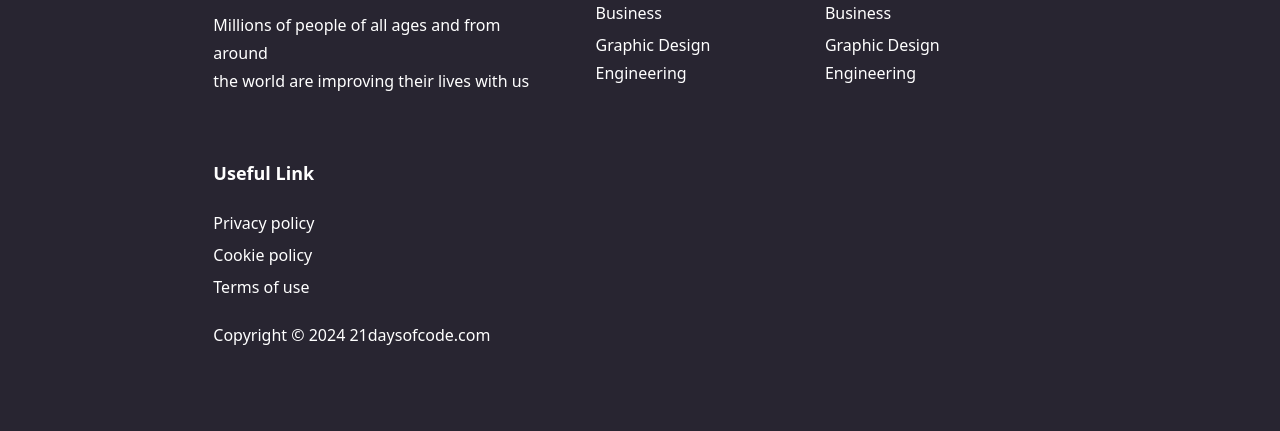
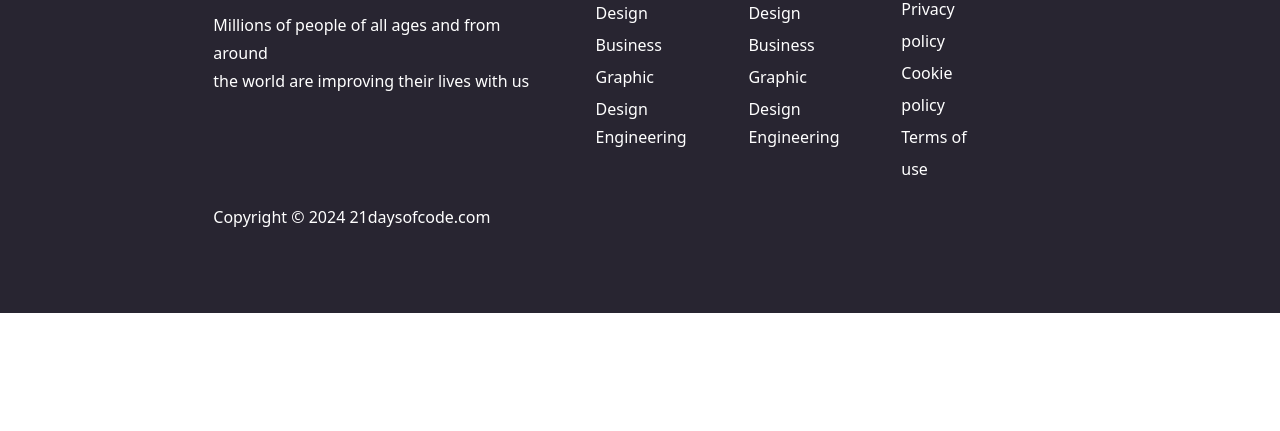
Before and after one commit to tahfeezmizan/tubebd, a plain HTML site: page course.html in a window 1280 px wide. Shown: the part 2056-2487 px from the top of the page. After the commit the page ends 2369 px from the top, so only its background shows below. Drawn offline with nearby package versions, Linux system fonts and the light colour scheme.

Commit message:
change footer design

```diff
--- a/course.html
+++ b/course.html
@@ -79,7 +79,8 @@
                 </ul>
                 <div class="">
                     <a
-                        class="btn rounded-3xl  lg:ml-0 xl:ml-0 md:ml-0 px-7 text-white text-lg font-normal bg-[#21b573] hover:bg-[#1a8d59]">Sing Out</a>
+                        class="btn rounded-3xl  lg:ml-0 xl:ml-0 md:ml-0 px-7 text-white text-lg font-normal bg-[#21b573] hover:bg-[#1a8d59]">Sing
+                        Out</a>
                 </div>
             </div>
         </div>
@@ -193,7 +194,8 @@
                         <div class="col-span-1 p-5 rounded-xl bg-white drop-shadow-2xl">
                             <img src="images/card-6.png" class="course-img w-full mb-6" alt="">
                             <div class="">
-                                <h3 class="course-title text-2xl font-medium text-[#413960] mb-2">Wordpress Customize</h3>
+                                <h3 class="course-title text-2xl font-medium text-[#413960] mb-2">Wordpress Customize
+                                </h3>
                                 <p class="cours-price font-normal mb-6 text-[#585859]">4500 TK</p>
                                 <button
                                     class="btn text-base text-white rounded-3xl px-6 mb-7 font-normal bg-[#21b573] hover:bg-[#1a8d59] ">Buy
@@ -240,7 +242,7 @@
 
                             <div class="flex justify-end">
                                 <button
-                                class="btn text-base text-white  rounded-3xl px-6 font-normal bg-[#21b573] hover:bg-[#1a8d59] ">Checkout</button>
+                                    class="btn text-base text-white  rounded-3xl px-6 font-normal bg-[#21b573] hover:bg-[#1a8d59] ">Checkout</button>
                             </div>
                         </div>
                     </div>
@@ -254,15 +256,14 @@
     <footer class="footer py-20 bg-[#282531] text-base-content">
         <div class="w-full px-4 md:px-0 lg:w-8/12 mx-auto">
             <div class="text-white grid grid-cols-2 xl:grid-cols-12 gap-16 mb-2">
-
-                <div class=" col-span-2 lg:col-span-5 xl:col-span-5 xl:text-start">
+                <div class=" col-span-2 lg:col-span-4 xl:col-span-5 xl:text-start">
                     <a class="cursor-pointer ml-4 lg:ml-0"><img src="images/logo.png"
                             class="w-48 lg:w-52 mx-auto xl:mx-0" alt=""></a>
                     <p class="font-normal text-center xl:text-left leading-7 text-base mt-8">Millions of people of all
                         ages and from around <br>the world are improving their lives with us</p>
                 </div>
 
-                <div class="col-span-1 lg:col-span-3 text-center xl:text-start">
+                <div class="col-span-1 xl:col-span-2 text-center xl:text-start">
                     <nav class="flex flex-col">
                         <header class="text-white text-lg font-bold mb-5">Course</header>
                         <a class="link text-base font-normal leading-8 link-hover">Web Design</a>
@@ -271,7 +272,7 @@
                         <a class="link text-base font-normal leading link-hover">Engineering</a>
                     </nav>
                 </div>
-                <div class="col-span-1 lg:col-span-3 text-center xl:text-start">
+                <div class="col-span-1 xl:col-span-2 text-center xl:text-start">
                     <nav class="flex flex-col">
                         <header class="text-white text-lg font-bold mb-5">Terms</header>
                         <a class="link text-base font-normal leading-8 link-hover">Web Design</a>
@@ -280,7 +281,7 @@
                         <a class="link text-base font-normal leading link-hover">Engineering</a>
                     </nav>
                 </div>
-                <div class="col-span-2  lg:col-span-3 text-center xl:text-start">
+                <div class="col-span-2 xl:col-span-2 text-center xl:text-start">
                     <nav class="flex flex-col">
                         <header class="text-white text-lg font-bold mb-5">Useful Link</header>
                         <a class="link text-base font-normal leading-8 link-hover">Privacy policy</a>
@@ -290,13 +291,14 @@
                 </div>
             </div>
 
-            <div class="flex justify-center text-white">
-                <p class="text-base font-normal leading-8">Copyright © 2024 21daysofcode.com</p>
+            <div class="copy-right text-white text-center">
+                <p class="text-base font-normal text-center leading-8">Copyright © 2024 21daysofcode.com</p>
             </div>
         </div>
-
     </footer>
 
+
+    <script src="script.js"></script>
 </body>
 
 </html>
```
Also changed, not shown: index.html (+2 -1 lines), script.js (added).
